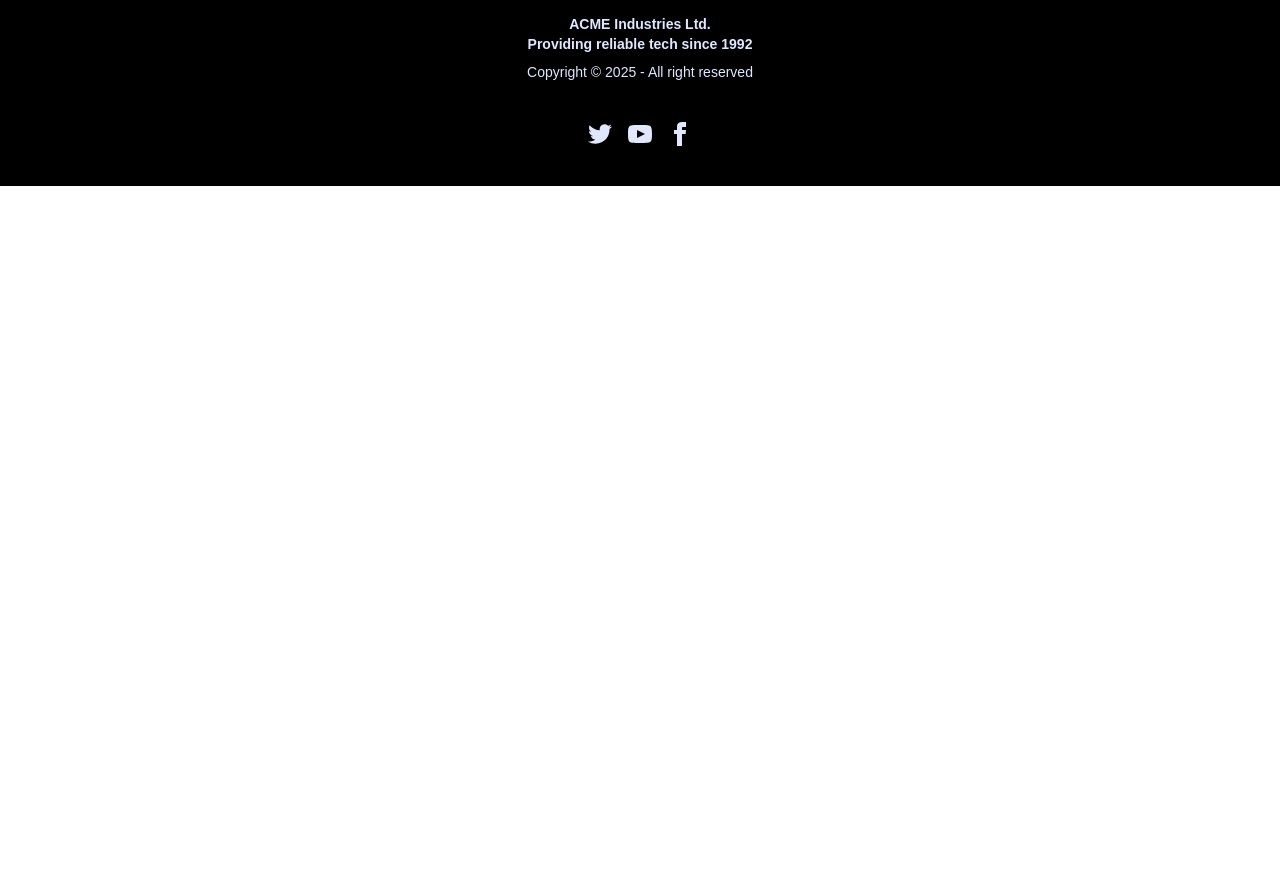
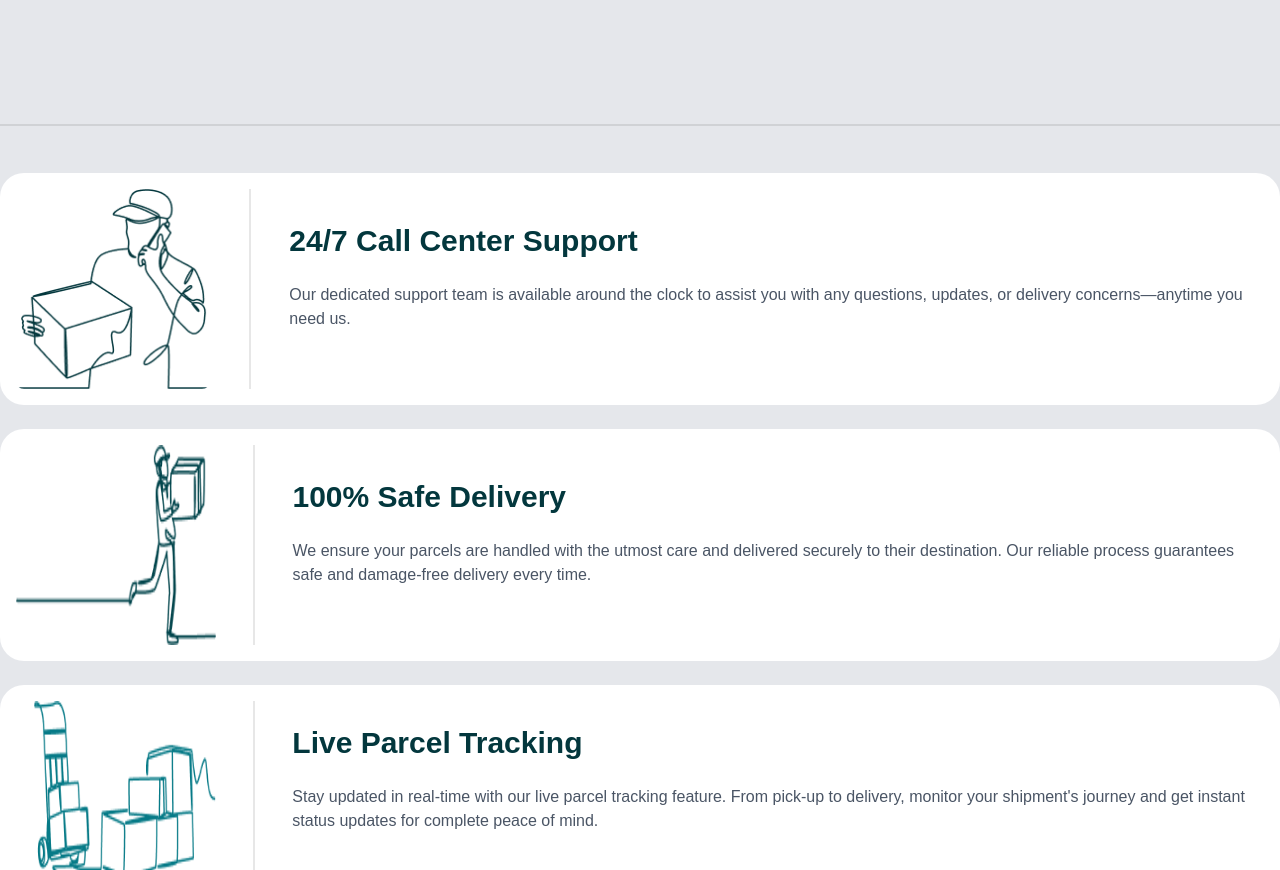
Before and after one commit to IztihadRafid/swift-shift, a React (Vite) app: page / in a window 1280 px wide. Shown: the part 1930-2800 px from the top of the page. Before the commit the page ends 2116 px from the top, so only its background shows below. Built offline with nearby package versions, Linux system fonts and the light colour scheme.

Commit message:
benefit section added

```diff
--- a/index.html
+++ b/index.html
@@ -7,7 +7,7 @@
     <title>swift shift</title>
   </head>
   <body>
-    <div id="root"></div>
+    <div class="bg-gray-200" id="root"></div>
     <script type="module" src="/src/main.jsx"></script>
   </body>
 </html>
--- a/package.json
+++ b/package.json
@@ -11,6 +11,7 @@
   },
   "dependencies": {
     "@tailwindcss/vite": "^4.1.13",
+    "aos": "^2.3.4",
     "react": "^19.1.1",
     "react-dom": "^19.1.1",
     "react-fast-marquee": "^1.6.5",
--- a/src/main.jsx
+++ b/src/main.jsx
@@ -3,11 +3,12 @@ import { createRoot } from 'react-dom/client'
 import './index.css'
 import { RouterProvider } from "react-router/dom";
 import { router } from './router/router.jsx';
-
-
+import AOS from 'aos';
+import 'aos/dist/aos.css';
+AOS.init();
 createRoot(document.getElementById('root')).render(
   <StrictMode>
-    <div className='font-urbanist max-w-[1500px] mx-auto'>
+    <div className='font-urbanist max-w-[1500px] mx-auto bg-gray-200'>
       <RouterProvider router={router} />
     </div>
   </StrictMode>,
--- a/src/pages/Home/Banner/Banner.jsx
+++ b/src/pages/Home/Banner/Banner.jsx
@@ -5,7 +5,7 @@ import banner2 from "../../../assets/banner/banner2.png"
 import banner3 from "../../../assets/banner/banner3.png"
 const Banner = () => {
     return (
-        <Carousel autoPlay={true} infiniteLoop={true} showThumbs={false}>
+        <Carousel autoPlay={true} infiniteLoop={true} showThumbs={false} className="my-15">
             <div>
                 <img className="" src={banner1} />
 
--- /dev/null
+++ b/src/pages/Home/Benefits/Benefits.jsx
@@ -0,0 +1,57 @@
+import img1 from "../../../assets/safe-delivery.png"
+import img2 from "../../../assets/tiny-deliveryman.png"
+import img3 from "../../../assets/customer-top.png"
+const Benefits = () => {
+    return (
+        <div className="flex flex-col gap-6 my-10">
+            <div className="hero bg-gray-200  lg:w-full md:w-full w-96 mx-auto">
+                <div className="hero-content bg-white flex-col lg:flex-row rounded-3xl">
+                    <img src={img1} className=" rounded-lg w-[200px] h-[200px]" alt="benefit image" />
+                    <div className="divider divider-horizontal "></div>
+                    <div>
+                        <h1 className="text-3xl font-bold text-[#03373D] lg:text-left text-center">24/7 Call Center Support</h1>
+                        <p className="py-6 text-gray-600 lg:text-left text-center">
+                            Our dedicated support team is available around the clock to assist you with any questions, updates, or delivery concerns—anytime you need us.
+                        </p>
+
+                    </div>
+                </div>
+            </div>
+
+
+            <div className="hero bg-gray-200   lg:w-full md:w-full w-96 mx-auto">
+                <div className="hero-content bg-white flex-col lg:flex-row rounded-3xl">
+                    <img src={img2} className=" rounded-lg  w-[200px] h-[200px]" alt="image" />
+                    <div className="divider divider-horizontal "></div>
+                    <div>
+                        <h1 className="text-3xl font-bold text-[#03373D]  lg:text-left text-center">100% Safe Delivery</h1>
+                        <p className="py-6 text-gray-600  lg:text-left text-center">
+                            We ensure your parcels are handled with the utmost care and delivered securely to their destination. Our reliable process guarantees safe and damage-free delivery every time.
+                        </p>
+
+                    </div>
+                </div>
+            </div>
+
+
+
+
+            <div className="hero bg-gray-200   lg:w-full md:w-full w-96 mx-auto">
+                <div className="hero-content bg-white flex-col lg:flex-row rounded-3xl">
+                    <img src={img3} className=" rounded-lg  w-[200px] h-[180px]" alt="image" />
+                    <div className="divider divider-horizontal "></div>
+                    <div>
+                        <h1 className="text-3xl font-bold text-[#03373D]  lg:text-left text-center">Live Parcel Tracking</h1>
+                        <p className="py-6 text-gray-600 lg:text-left text-center">
+                            Stay updated in real-time with our live parcel tracking feature. From pick-up to delivery, monitor your shipment's journey and get instant status updates for complete peace of mind.
+                        </p>
+
+                    </div>
+                </div>
+            </div>
+        </div>
+
+    );
+};
+
+export default Benefits;
--- a/src/pages/Home/Home/Home.jsx
+++ b/src/pages/Home/Home/Home.jsx
@@ -1,4 +1,5 @@
 import Banner from "../Banner/Banner";
+import Benefits from "../Benefits/Benefits";
 import ClientLogosMarquee from "../ClientLogosMarquee/ClientLogosMarquee";
 import Services from "../Service/Services/Services";
 
@@ -8,6 +9,9 @@ const Home = () => {
       <Banner></Banner>
       <Services></Services>
       <ClientLogosMarquee></ClientLogosMarquee>
+      <div className="divider mt-20"></div>
+      <Benefits></Benefits>
+      <div className="divider mb-20"></div>
     </div>
   );
 };
--- a/src/shared/Navbar/Navbar.jsx
+++ b/src/shared/Navbar/Navbar.jsx
@@ -9,7 +9,7 @@ const Navbar = () => {
     <li><NavLink>About us</NavLink></li>
     </>
     return (
-        <div className="navbar bg-base-100 shadow-sm">
+        <div className="navbar bg-base-100 shadow-sm rounded-3xl mb-5 p-2">
             <div className="navbar-start">
                 <div className="dropdown">
                     <div tabIndex={0} role="button" className="btn btn-ghost lg:hidden">
@@ -21,7 +21,7 @@ const Navbar = () => {
                        {navItems}
                     </ul>
                 </div>
-                <a className="btn btn-ghost text-xl"> <ProFastLogo></ProFastLogo> </a>
+                <ProFastLogo></ProFastLogo>
             </div>
             <div className="navbar-center hidden lg:flex">
                 <ul className="menu menu-horizontal px-1">
```
Also changed, not shown: 1 other file (tests, documents, lock files or other folders).
